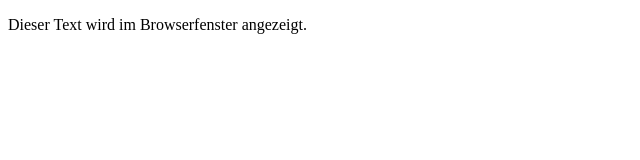
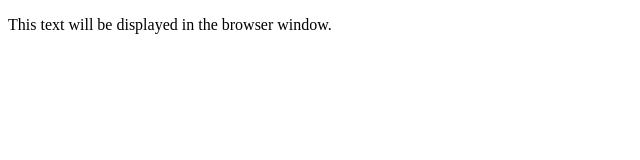
Before and after one commit to Skarphedin/git-demo, a plain HTML site: page index.html in a window 1280 px wide. Shown: the full height of the page, 0-640 px from the left. Drawn offline with Linux system fonts and the light colour scheme.

Commit message:
Updated index.html

```diff
--- a/index.html
+++ b/index.html
@@ -3,9 +3,9 @@
   <head>
     <meta charset="utf-8">
     <meta name="viewport" content="width=device-width, initial-scale=1.0">
-    <title>Beschreibung der Seite (erscheint in der Titelzeile des Browsers)</title>
+    <title>Homepage</title>
   </head>
   <body>
-    <p>Dieser Text wird im Browserfenster angezeigt.</p>
+    <p>This text will be displayed in the browser window.</p>
   </body>
 </html>
```
